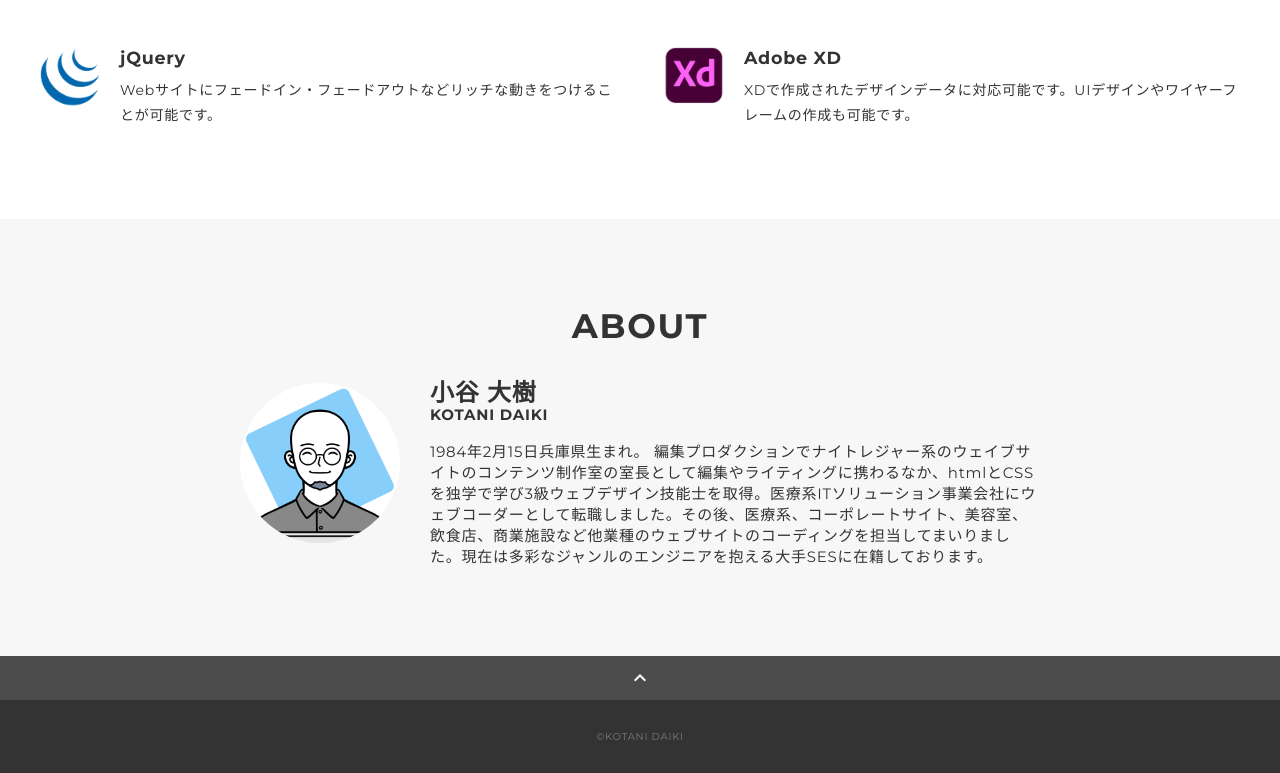
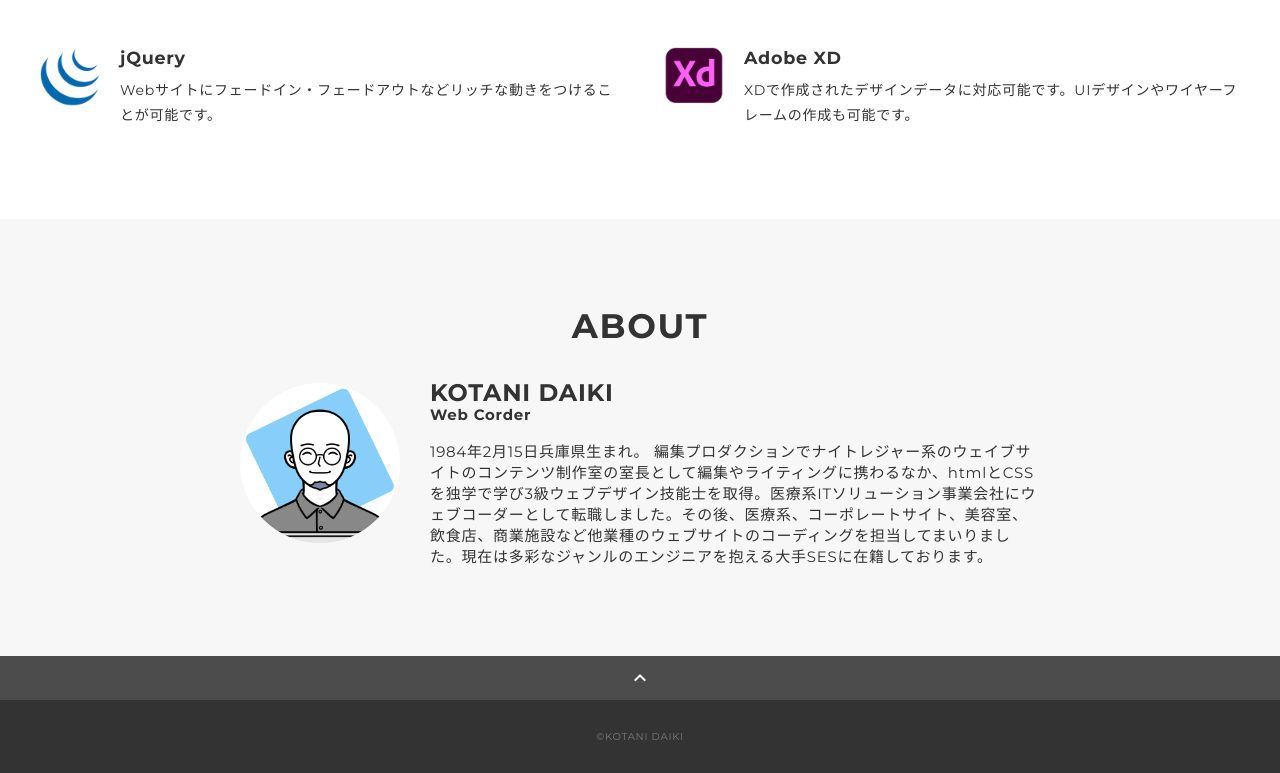
Before and after one commit to actzuku/my_portfolio, a plain HTML site: page index.html in a window 1280 px wide. Shown: the part 1350-2123 px from the top of the page. Drawn offline with nearby package versions, Linux system fonts and the light colour scheme.

Commit message:
漢字表記をローマ字表記に変更

```diff
--- a/index.html
+++ b/index.html
@@ -150,7 +150,7 @@
             </p>
             <div class="profile-body">
              <dl>
-              <dt>小谷 大樹<br><span>KOTANI DAIKI</span></dt>
+              <dt>KOTANI DAIKI<br><span>Web Corder</span></dt>
               <dd>
                1984年2月15日兵庫県生まれ。
                編集プロダクションでナイトレジャー系のウェイブサイトのコンテンツ制作室の室長として編集やライティングに携わるなか、htmlとCSSを独学で学び3級ウェブデザイン技能士を取得。医療系ITソリューション事業会社にウェブコーダーとして転職しました。その後、医療系、コーポレートサイト、美容室、飲食店、商業施設など他業種のウェブサイトのコーディングを担当してまいりました。現在は多彩なジャンルのエンジニアを抱える大手SESに在籍しております。
```
